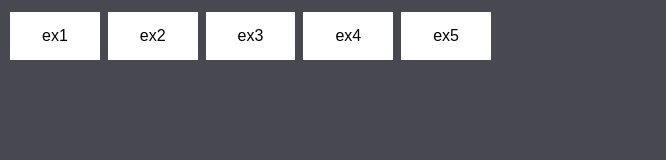
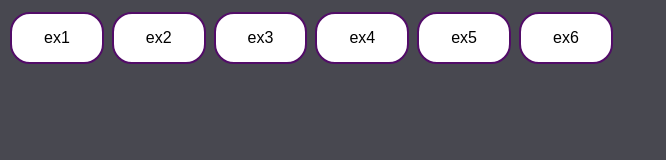
Before and after one commit to BigBoss-ta/doZero, a plain HTML site: page index.html in a window 1280 px wide. Shown: the whole page, without its empty margins (0-666 px from the left). Drawn offline with Linux system fonts and the light colour scheme.

Commit message:
feat: add new functionality to check if a letter is a vowel or consonant and update button layout

```diff
--- a/index.html
+++ b/index.html
@@ -11,10 +11,12 @@
     <button class="button" onclick="balancoFinanceiro()">ex3</button>
     <button class="button" onclick="numberOrganizer()">ex4</button>
     <button class="button" onclick="parOuImpar()">ex5</button>
+    <button class="button" onclick="vogalOuConsoante()">ex6</button>
 </body>
 <script src="script-01.js"></script>
 <script src="script-02.js"></script>
 <script src="script-03.js"></script>
 <script src="script-04.js"></script>
 <script src="script-05.js"></script>
+<script src="script-06.js"></script>
 </html>
--- /dev/null
+++ b/script-06.js
@@ -0,0 +1,10 @@
+function vogalOuConsoante() {
+    let letra = prompt("Digite uma letra:").toLowerCase();
+    if (letra === "a" || letra === "e" || letra === "i" || letra === "o" || letra === "u") {
+        console.log("A letra é uma vogal.");
+        alert("A letra é uma vogal.");
+    } else {
+        console.log("A letra é uma consoante.");
+        alert("A letra é uma consoante.");
+    }
+}
--- a/style.css
+++ b/style.css
@@ -10,7 +10,8 @@ body {
 
 .button {
     background-color: rgb(255, 255, 255);
-    border: none;
+    border: 2px solid rgb(82, 12, 104);
+    border-radius: 20px;
     color: black;
     padding: 15px 32px;
     text-align: center;
```
